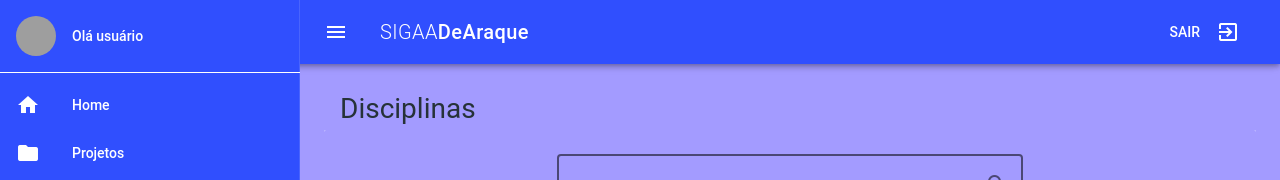
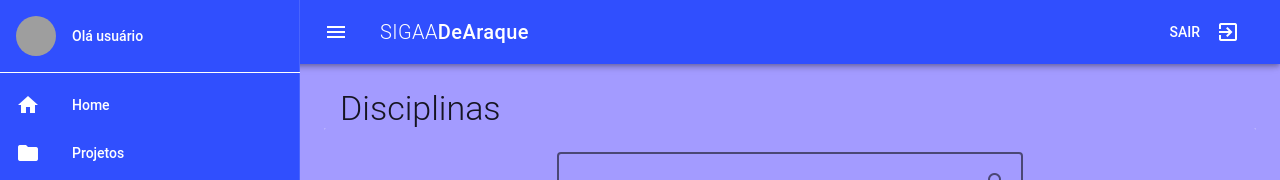
Before and after one commit to PhilipOfMacedon/SIGAA-De-Araque, a Vue app in the folder Frontend/: page /disciplines in a window 1280 px wide. Shown: the top 180 px of the page. Built offline with nearby package versions, Linux system fonts and the light colour scheme; grey boxes are pictures that could not be loaded; a small style sheet from the web is missing.

Commit message:
Fixed disciplines routing in NavBar, close #69

```diff
--- a/Frontend/src/components/Navbar.vue
+++ b/Frontend/src/components/Navbar.vue
@@ -75,7 +75,7 @@ export default {
         { icon: "home", text: "Home", route: "/home" },
         { icon: "folder", text: "Projetos", route: "/projects" },
         { icon: "assignment_ind", text: "Pesquisadores", route: "/researches" },
-        { icon: "fa-tasks", text: "Disciplinas", route: "/" },
+        { icon: "fa-tasks", text: "Disciplinas", route: "/disciplines" },
         { icon: "people", text: "Grupo de pesquisa", route: "/" },
         { icon: "fa-copy", text: "Publicações", route: "/publications" }
       ],
--- a/Frontend/src/views/Disciplines.vue
+++ b/Frontend/src/views/Disciplines.vue
@@ -1,7 +1,7 @@
 <template>
 <div class="disciplines">
     <v-container fluid class="lighten-3 secondary">
-        <h1 class="font-weight-regular blue-grey--text text--darken-4 ml-3">Disciplinas</h1>
+        <h1 class="font-weight-light display-1 ml-3">Disciplinas</h1>
         <v-card flat>
             <v-layout wrap justify-center class="lighten-3 secondary">
                 <v-flex xs6 sm6 class="pt-4">
--- a/Frontend/src/views/Researches.vue
+++ b/Frontend/src/views/Researches.vue
@@ -1,7 +1,7 @@
 <template>
   <div class="Researches">
     <v-container fluid>
-      <h1 class="display-1 font-weight-light blue-grey--text text--darken-4 ml-3">Pesquisadores</h1>
+      <h1 class="display-1 font-weight-light  text--darken-4 ml-3">Pesquisadores</h1>
       <v-card flat>
         <v-layout row wrap justify-space-around class="pt-4">
           <v-flex sx6 sm4>
```
